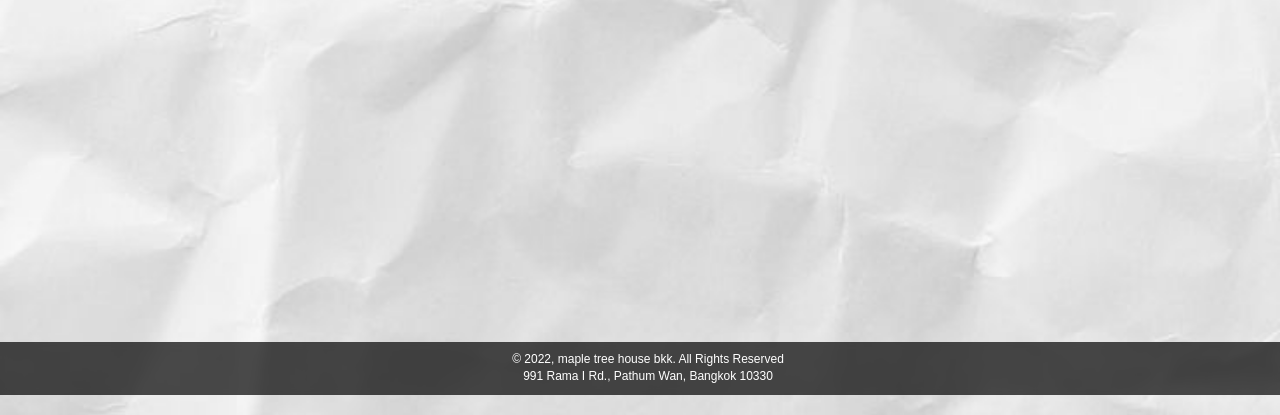
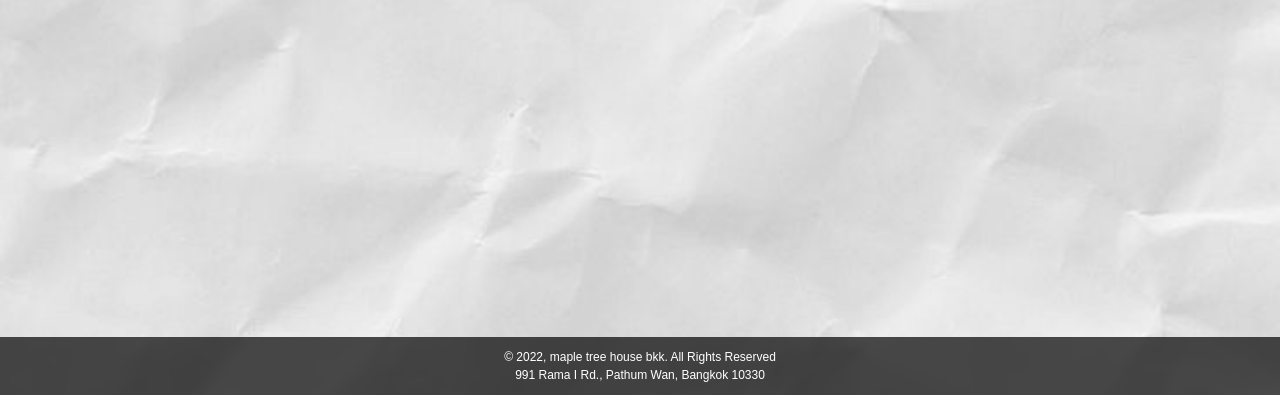
Before and after one commit to theeranai1/check-your-qeuq, a plain HTML site: page index.html in a window 1280 px wide. Shown: the part 405-820 px from the top of the page. Drawn offline with Linux system fonts and the light colour scheme; a web font is replaced by a local one.

Commit message:
Update styles.css

```diff
--- a/styles.css
+++ b/styles.css
@@ -16,7 +16,7 @@ body {
   margin-top: 20px;
   min-height: 350px; /* เพิ่มความสูงให้กล่อง */
   line-height: 1.6; /* ระยะห่างระหว่างบรรทัด */
-  box-shadow: 0 4px 8px rgba(0, 0, 0, 0.1); /* เพิ่มเงาให้กับกล่องข้อมูล */
+  box-shadow: 0 4px 8px rgb(78, 31, 0, 0.1); /* เพิ่มเงาให้กับกล่องข้อมูล */
   }
 }
 
@@ -144,23 +144,34 @@ h1 {
   font-size: 14px;
 }
 
+body {
+  font-family: "IBM Plex Sans Thai", sans-serif;
+  margin: 0;
+  padding: 0;
+  background-image: url('IMG_8816.jpeg');
+  background-size: cover;
+  background-position: center;
+  background-attachment: fixed;
+  min-height: 100vh; /* Ensure body takes up full height */
+  display: flex;
+  flex-direction: column; /* Allow footer to stay at the bottom */
+  color: white;
+}
+
 .footer {
   text-align: center;
-  padding: 8px;
+  padding: 10px 5px; /* Reduced padding */
   background-color: rgba(0, 0, 0, 0.7);
   color: white;
   font-family: "IBM Plex Sans Thai", sans-serif;
-  font-size: 12px; /* ขนาดฟอนต์เล็กลง */
-  position: fixed;
-  bottom: 0;
-  width: 100%;
+  font-size: 12px; /* Smaller font size */
+  margin-top: auto; /* Push the footer to the bottom */
   backdrop-filter: blur(3px);
-  transition: transform 0.3s ease-in-out;
-}/* เพิ่มการเคลื่อนไหวเมื่อแตะ */
+}
 
 .footer p {
-  margin: 2px 0;
-  line-height: 1.3;
+  margin: 3px 0; /* Reduced margin */
+  line-height: 1.2; /* Adjusted line-height for smaller spacing */
 }
 
 .contact-links {
@@ -184,3 +195,12 @@ h1 {
 .contact-links .social-icon img:hover {
   transform: scale(1.1);
 }
+
+.footer-info {
+  margin-top: 20px;
+  font-size: 12px;
+  color: #777;
+  font-weight: normal;
+  text-align: left;
+  line-height: 1.4;
+}
```
